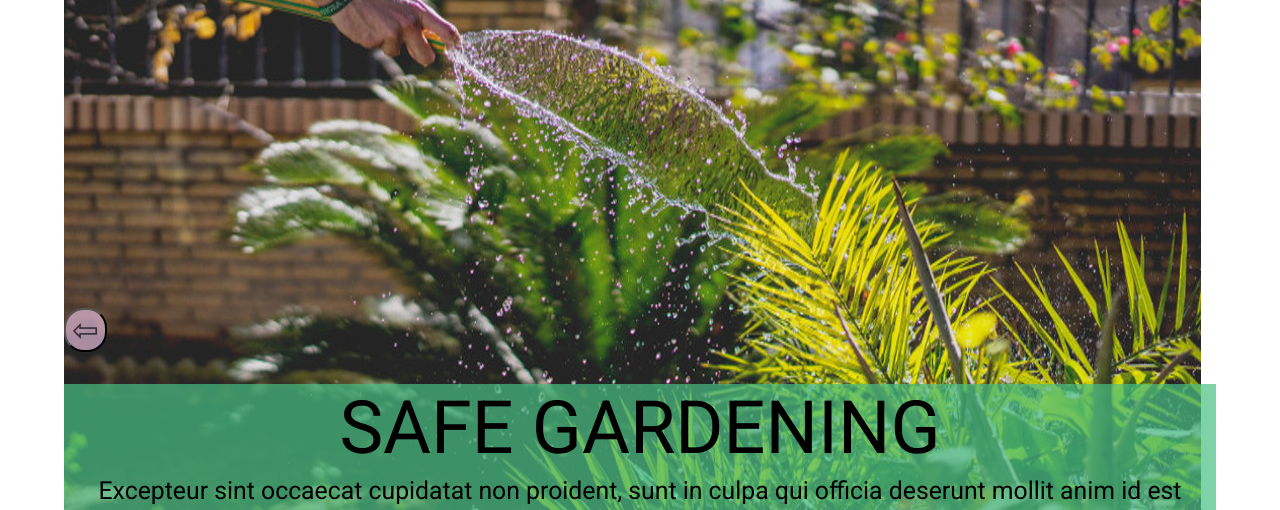
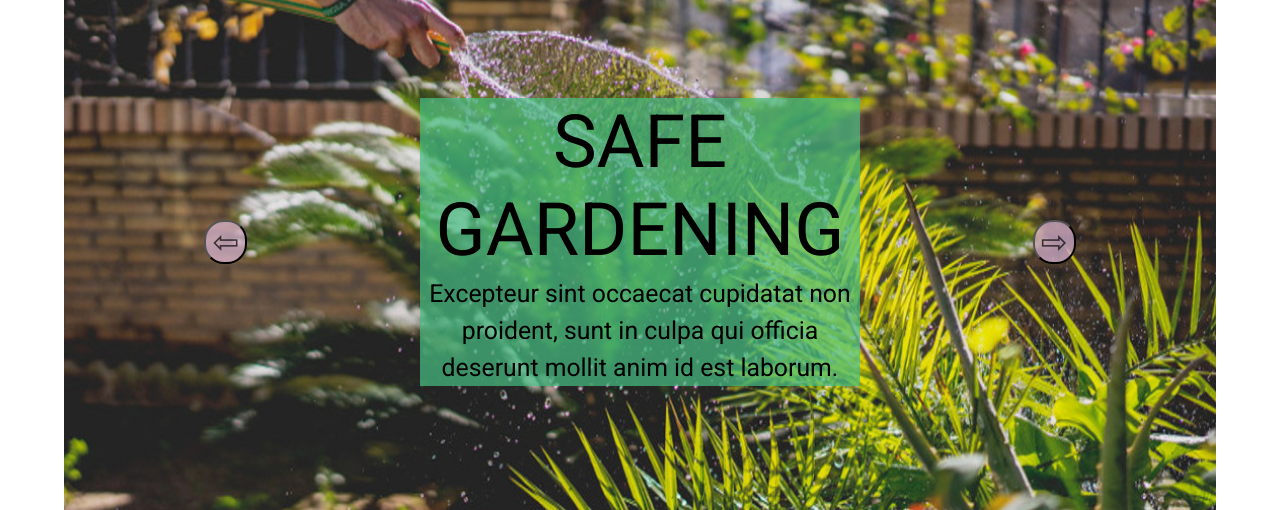
Before and after one commit to chingu-voyage4/Geckos-Team-15, a plain HTML site: page index.html in a window 1280 px wide. Shown: the part 244-754 px from the top of the page. Drawn offline with Linux system fonts and the light colour scheme.

Commit message:
Add media queries for different screen sizes

```diff
--- a/sass/main.sass
+++ b/sass/main.sass
@@ -245,30 +245,27 @@ header
 /* End of Header styles */
 /* Start of Slideshow styles*/
 
-@media (min-width: 780px)
+@media (min-width: 320px) and (max-width: 736px)
 	#hero
 		display: grid
-		grid-template-columns: 1fr
-		grid-template-rows: 1fr
-		grid-gap: 2em
-		margin: 2rem 0
+		grid-template-columns: 1fr 1fr 1fr
+		grid-template-rows: 70vh 1fr
 		justify-content: center
 		align-items: center
 		background-image: url('images/thomashafeneth-holding-flowers-unsplash.jpg')
 		background-repeat: no-repeat
+		background-size: cover
 		width: auto
 
 	#hero h1
 		text-transform: uppercase
 		font-size: calc(2.2rem + 3vw)
-		margin-right: 1rem
 
 	#hero p
 		text-align: center
-		margin: auto
 
 	#hero button
-		margin-top: 30%
+		margin: 60px
 		background-color: rgba(224, 186, 215, 0.7)
 		color: rgba(0, 0, 0, 0.7)
 		font-size: 32px
@@ -284,11 +281,41 @@ header
 	.caption
 		background-color: rgba(72, 191, 132, 0.7)
 
-	#nextBtn
-		float: right
+@media (min-width: 736px) and (max-width: 1600px)
+	#hero
+		display: grid
+		grid-template-columns: 1fr 1fr 1fr
+		grid-template-rows: 70vh 1fr
+		justify-content: center
+		align-items: center
+		background-image: url('images/thomashafeneth-holding-flowers-unsplash.jpg')
+		background-repeat: no-repeat
+		background-size: cover
+		width: auto
 
-	#prevBtn
-		float: left
+	#hero h1
+		text-transform: uppercase
+		font-size: calc(2.2rem + 3vw)
+
+	#hero p
+		text-align: center
+
+	#hero button
+		margin: 60px
+		background-color: rgba(224, 186, 215, 0.7)
+		color: rgba(0, 0, 0, 0.7)
+		font-size: 32px
+		border-radius: 20px
+
+	#hero button:hover
+		background-color: #e0bad7
+		color: black
+
+	#hero button:focus
+		outline: 0
+
+	.caption
+		background-color: rgba(72, 191, 132, 0.7)
 
 /*End of Slideshow styles*/
 
```
Also changed, not shown: css/about.css, css/main.css, 2 other files.
